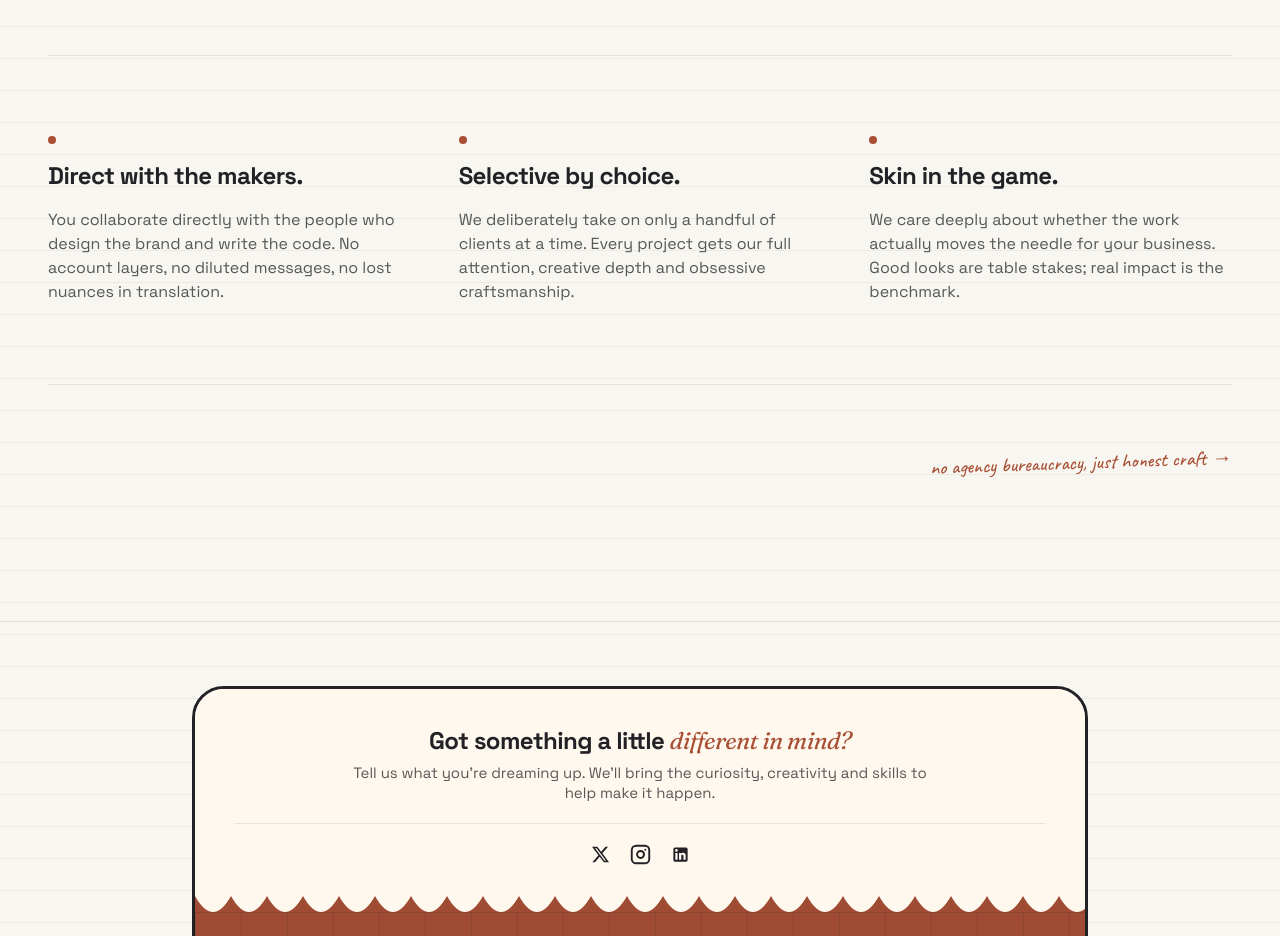
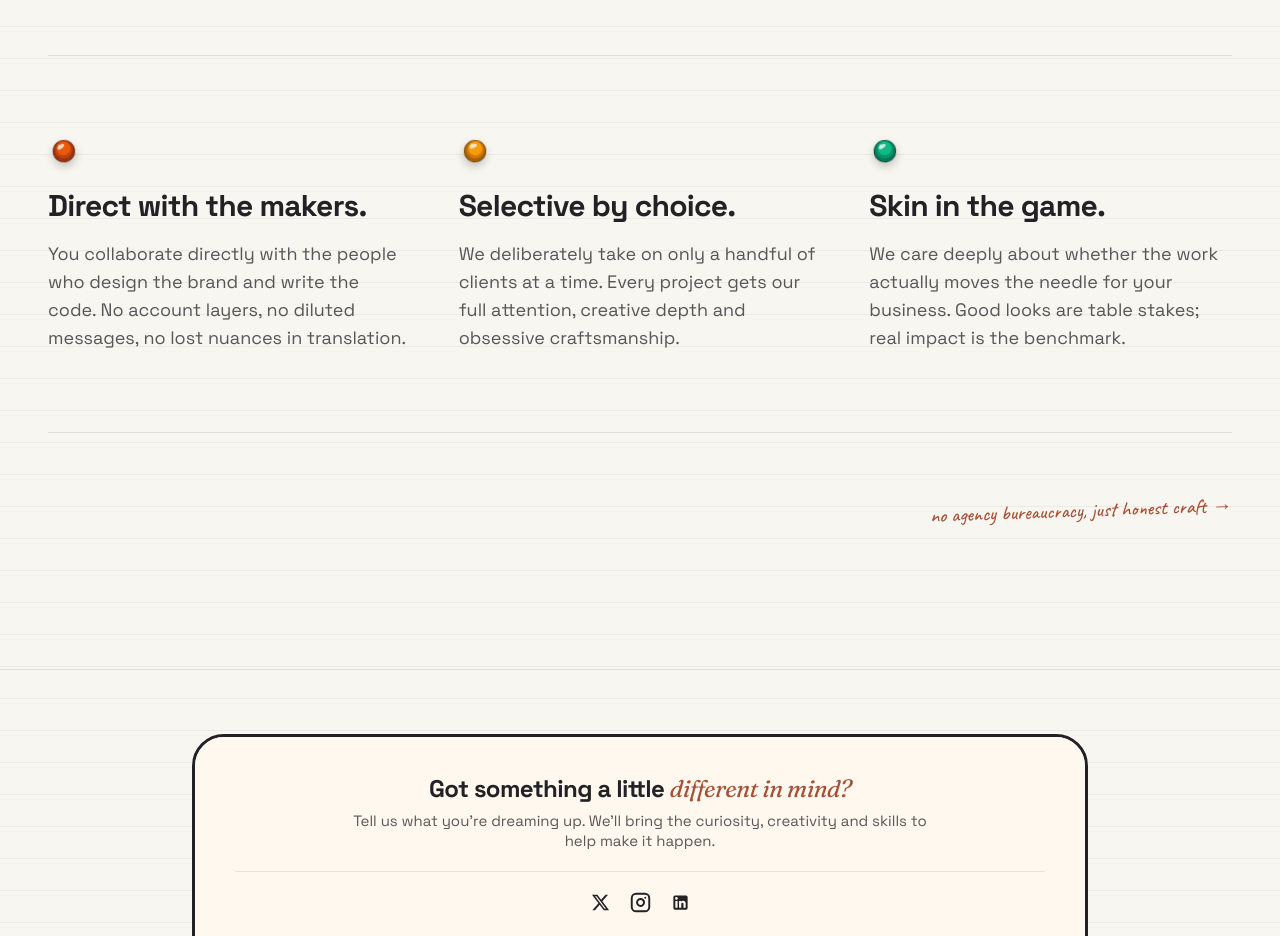
Before and after one commit to Atharva0393/Oddlyyy, a Next.js app: page /about in a window 1280 px wide. Shown: the part 4420-5356 px from the top of the page. Built offline with nearby package versions, Linux system fonts and the light colour scheme; a web font is replaced by a local one.

Commit message:
Add notice board pins to the three studio pillar cards on About page

```diff
--- a/src/components/sections/about/AboutPeople.tsx
+++ b/src/components/sections/about/AboutPeople.tsx
@@ -3,11 +3,15 @@
 import React from "react";
 import { SectionContainer } from "@/components/layout/SectionContainer";
 import { HandwrittenNote } from "@/components/ui";
+import { NoticeBoardPin, type PinColor } from "@/components/ui/notebook";
 
 interface StudioPillar {
   title: string;
   description: string;
 }
+
+const PIN_COLORS: PinColor[] = ["terracotta", "yellow", "mint"];
+const PIN_ANGLES = [-8, 6, -5];
 
 const STUDIO_PILLARS: StudioPillar[] = [
   {
@@ -57,13 +61,19 @@ export const AboutPeople: React.FC = () => {
 
         {/* Elegant Typography-led Composition (3 Studio Pillars) */}
         <div className="grid grid-cols-1 md:grid-cols-3 gap-8 sm:gap-12 pt-16 sm:pt-20">
-          {STUDIO_PILLARS.map((pillar) => (
-            <div key={pillar.title} className="space-y-4">
-              <span className="w-2 h-2 rounded-full bg-terracotta block" />
-              <h3 className="font-primary font-bold text-xl sm:text-2xl text-ink tracking-tight">
+          {STUDIO_PILLARS.map((pillar, index) => (
+            <div key={pillar.title} className="group relative space-y-4">
+              <div className="pb-1 transition-transform duration-200 group-hover:scale-110 group-hover:-rotate-3">
+                <NoticeBoardPin
+                  color={PIN_COLORS[index % PIN_COLORS.length]}
+                  angle={PIN_ANGLES[index % PIN_ANGLES.length]}
+                  size="md"
+                />
+              </div>
+              <h3 className="font-primary font-bold text-2xl sm:text-3xl text-ink tracking-tight group-hover:text-terracotta transition-colors duration-200">
                 {pillar.title}
               </h3>
-              <p className="font-primary text-sm sm:text-base text-ink/75 leading-relaxed font-normal">
+              <p className="font-primary text-base sm:text-lg text-ink/75 leading-relaxed font-normal">
                 {pillar.description}
               </p>
             </div>
```
